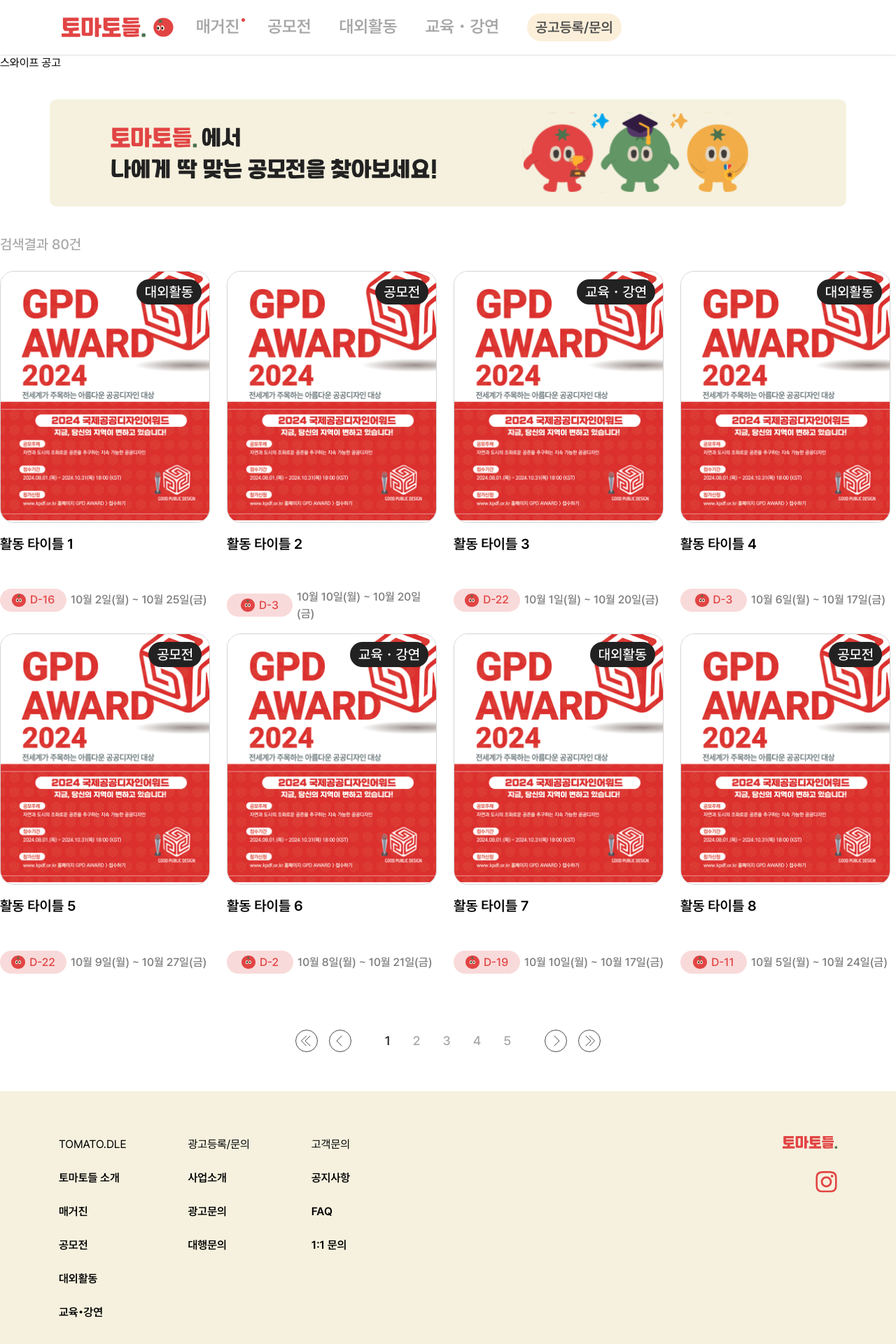
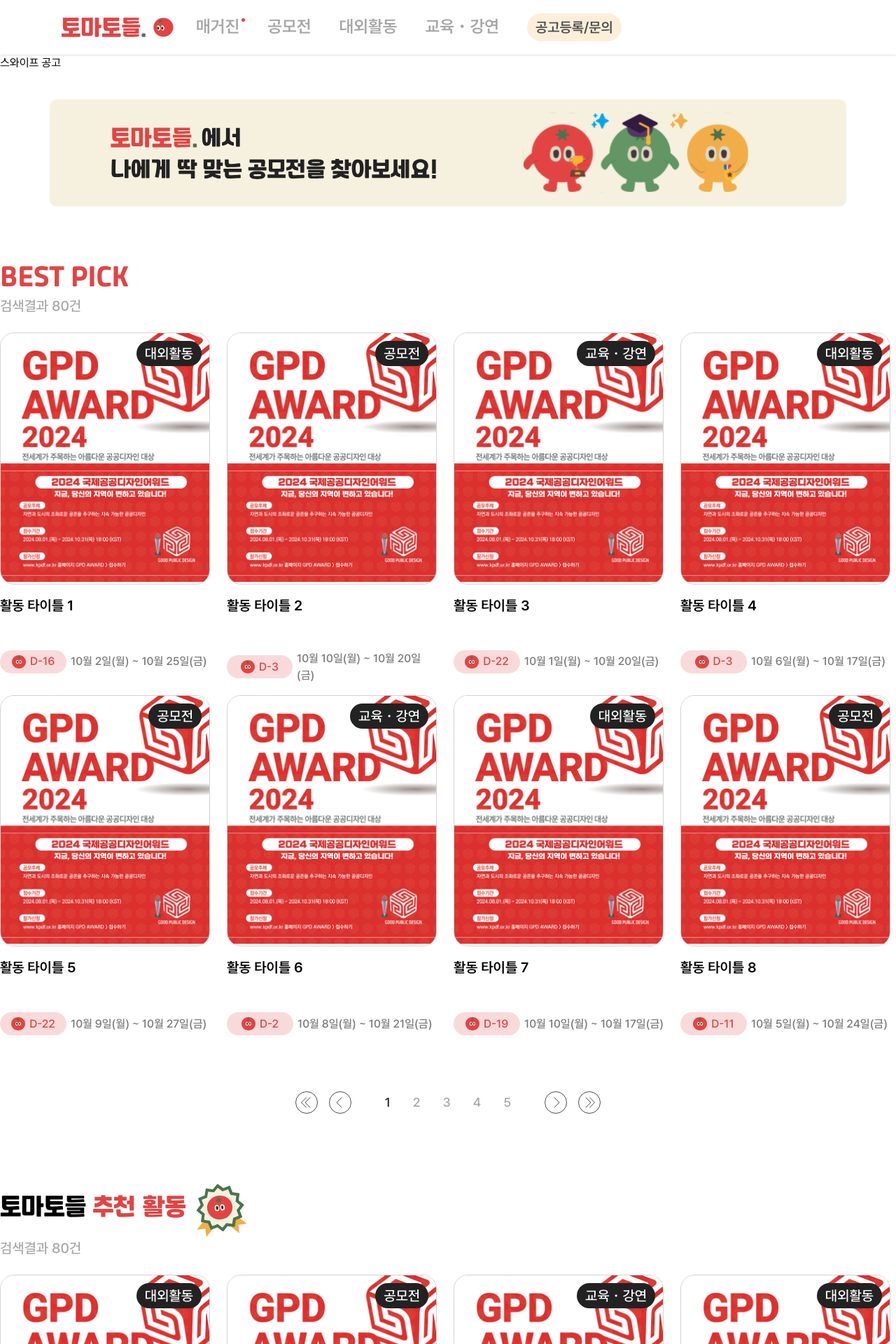
Before and after one commit to hminah0215/tomatoes, a Next.js app: page / in a window 1280 px wide. Shown: the top 1920 px of the page at 70% size. Built offline with nearby package versions, Linux system fonts and the light colour scheme.

Commit message:
feat: 홈 화면 틀 구성, 컴포넌트 배치

```diff
--- a/src/app/globals.css
+++ b/src/app/globals.css
@@ -45,3 +45,10 @@
     @apply bg-sub-yellow-100 text-sub-gray-400;
   }
 }
+
+@font-face {
+  font-family: 'Recipekorea';
+  src: url('/fonts/Recipekorea.ttf') format('truetype');
+  font-weight: normal;
+  font-style: normal;
+}
--- a/src/app/page.tsx
+++ b/src/app/page.tsx
@@ -2,6 +2,7 @@
 import Tag from '@/components/common/Tag';
 import ContestBanner from '@/components/ui/homePage/ContestBanner';
 import Pagination from '@/components/ui/pagination/Pagination';
+import Image from 'next/image';
 
 export default function Home() {
   const dummyActivities: Activity[] = Array.from({ length: 80 }, (_, i) => ({
@@ -16,10 +17,48 @@
 
   return (
     <>
-      {/* 스와이프 공고 컴포넌트 자리 */}
+      {/* 메인 공고 컴포넌트 */}
       <p>스와이프 공고</p>
       <ContestBanner />
+
+      {/* BEST PICK */}
+      <section className="mt-20">
+        <p className="text-[28px] md:text-[32px] font-normal font-recipe leading-[48px] text-point-red-500">BEST PICK</p>
+        <Pagination contents={dummyActivities} />
+      </section>
+
+      {/* 토마토들 추천 활동 */}
+      <section className="flex items-center mt-10">
+        <p className="text-[28px] md:text-[32px] font-normal font-recipe leading-[48px]">
+          토마토들 <span className="text-point-red-500">추천 활동</span>
+        </p>
+        <Image
+          src={`/assets/homePage/PC_recommendationMark_t.svg`}
+          alt="banner"
+          width={80}
+          height={82}
+          className="ml-2"
+        />
+      </section>
       <Pagination contents={dummyActivities} />
+
+      {/* 공모전 */}
+      <section className="mt-10">
+        <p className="text-[28px] md:text-[32px] font-normal font-recipe leading-[48px]">공모전</p>
+        <p>공모전 스와이프</p>
+      </section>
+
+      {/* 대외활동 */}
+      <section className="mt-10">
+        <p className="text-[28px] md:text-[32px] font-normal font-recipe leading-[48px]">대외활동</p>
+        <p>대외활동 스와이프</p>
+      </section>
+
+      {/* 매거진 */}
+      <section className="mt-10">
+        <p className="text-[28px] md:text-[32px] font-normal font-recipe leading-[48px]">매거진</p>
+        <p>매거진 파트</p>
+      </section>
     </>
   );
 }
--- a/tailwind.config.ts
+++ b/tailwind.config.ts
@@ -27,6 +27,9 @@
         'sub-gray-400': '#4E4E4E',
         'sub-gray-500': '#222222',
       },
+      fontFamily: {
+        recipe: ['Recipekorea', 'Pretendard', 'sans-serif']
+      }
     },
   },
   plugins: [],
```
Also changed, not shown: public/fonts/Recipekorea.ttf (added).
